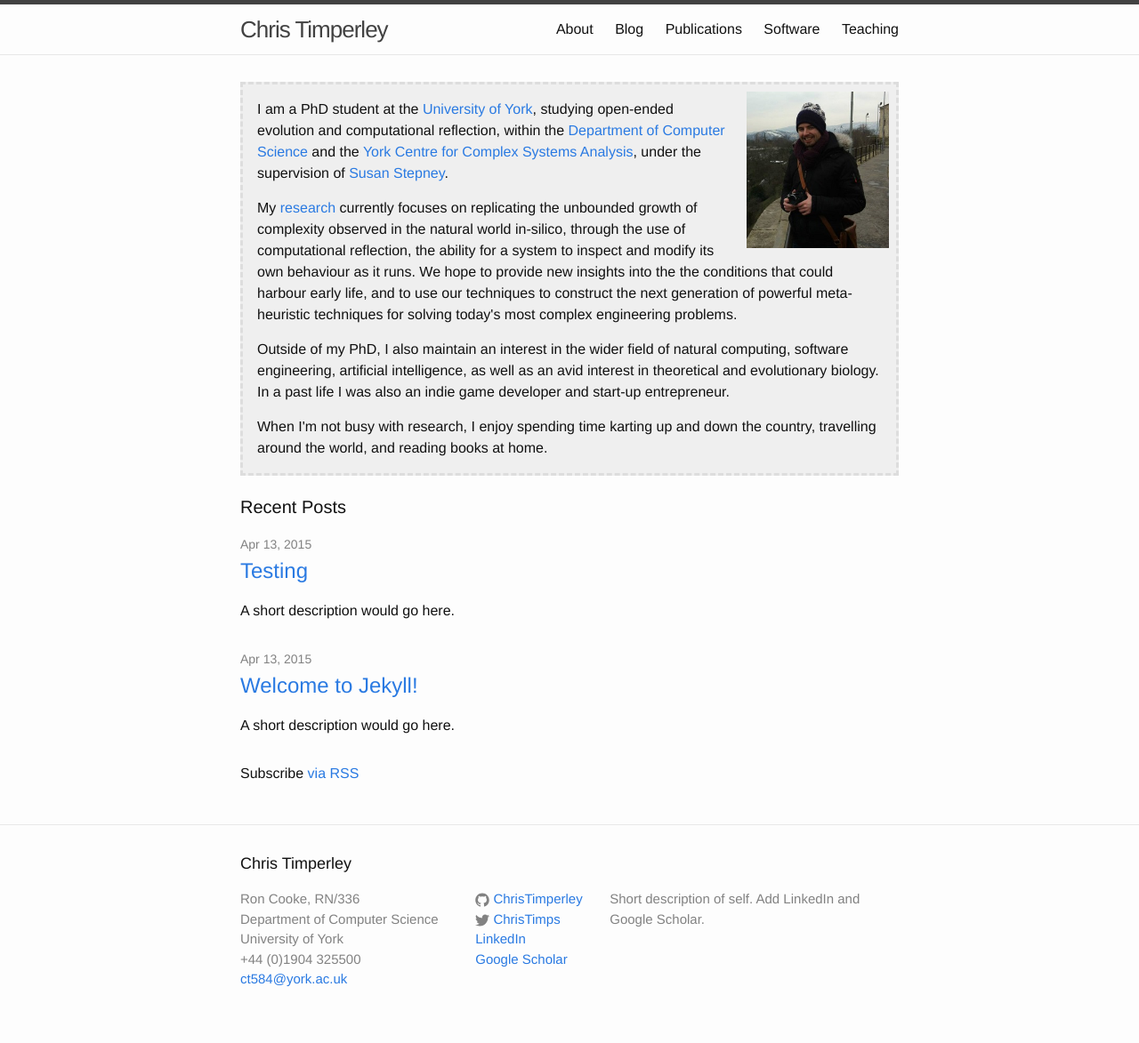
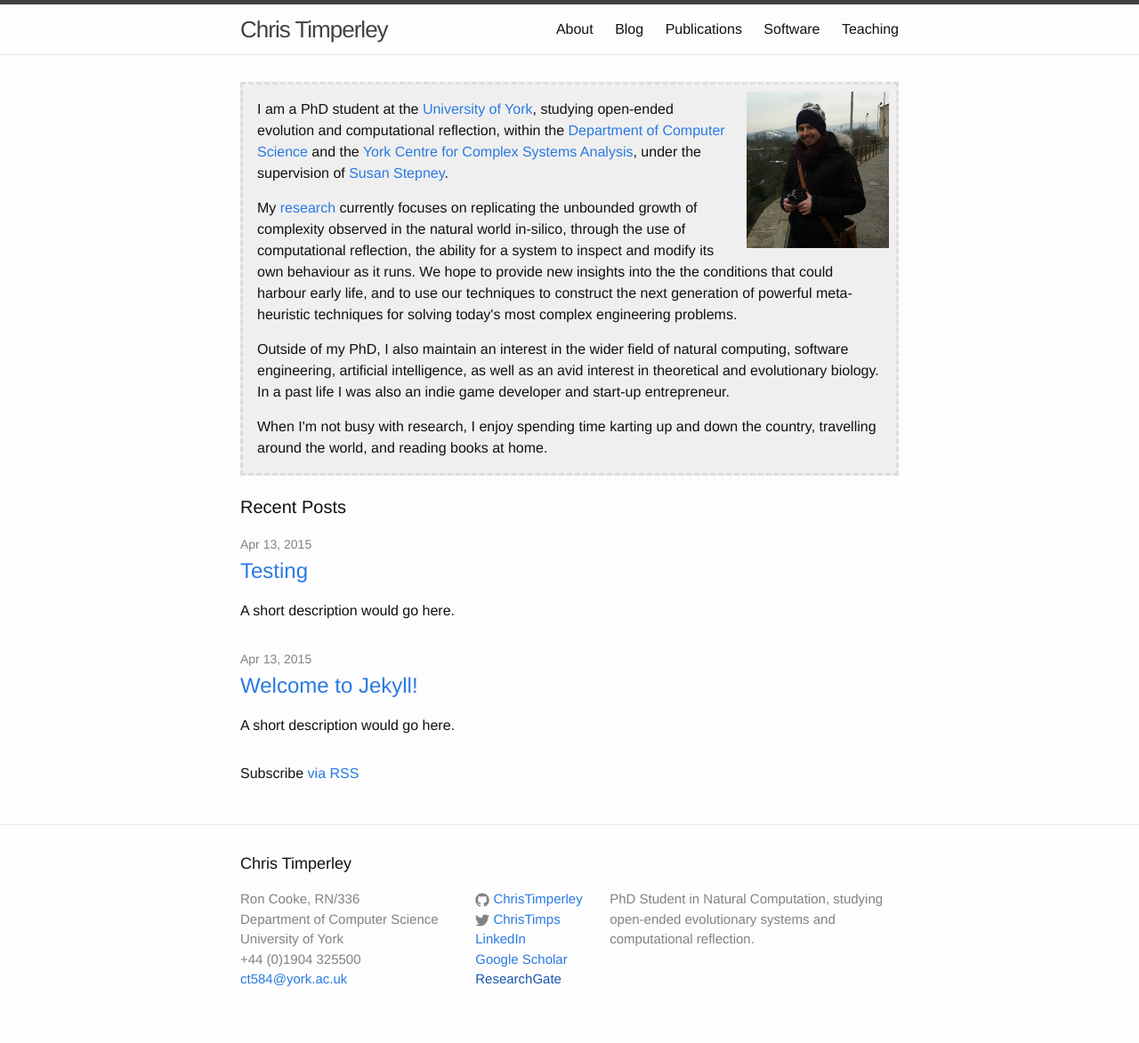
Before and after one commit to ChrisTimperley/ChrisTimperley.github.io, a Jekyll site: the page built from index.html, in a window 1280 px wide. Shown: the whole page at 89% size. Built offline with Jekyll 4.4.1, drawn with Linux system fonts in a browser that asks for light colours.

Commit message:
Altered site footer.

```diff
--- a/_config.yml
+++ b/_config.yml
@@ -1,8 +1,6 @@
 # Site settings
 title: Chris Timperley
 email: ct584@york.ac.uk
-description: >
-  Short description of self. Add LinkedIn and Google Scholar.
 baseurl: ""
 url: "http://www.christimperley.co.uk"
 twitter_username: ChrisTimps
--- a/_includes/footer.html
+++ b/_includes/footer.html
@@ -55,11 +55,18 @@
               <span class="username">Google Scholar</span>
             </a>
           </li>
+          <li>
+            <a href="">
+              <span class="username">ResearchGate</span>
+            </a>
+          </li>
         </ul>
       </div>
 
       <div class="footer-col  footer-col-3">
-        <p class="text">{{ site.description }}</p>
+        <p class="text">
+          PhD Student in Natural Computation, studying open-ended evolutionary systems and computational reflection.
+        </p>
       </div>
     </div>
 
```
